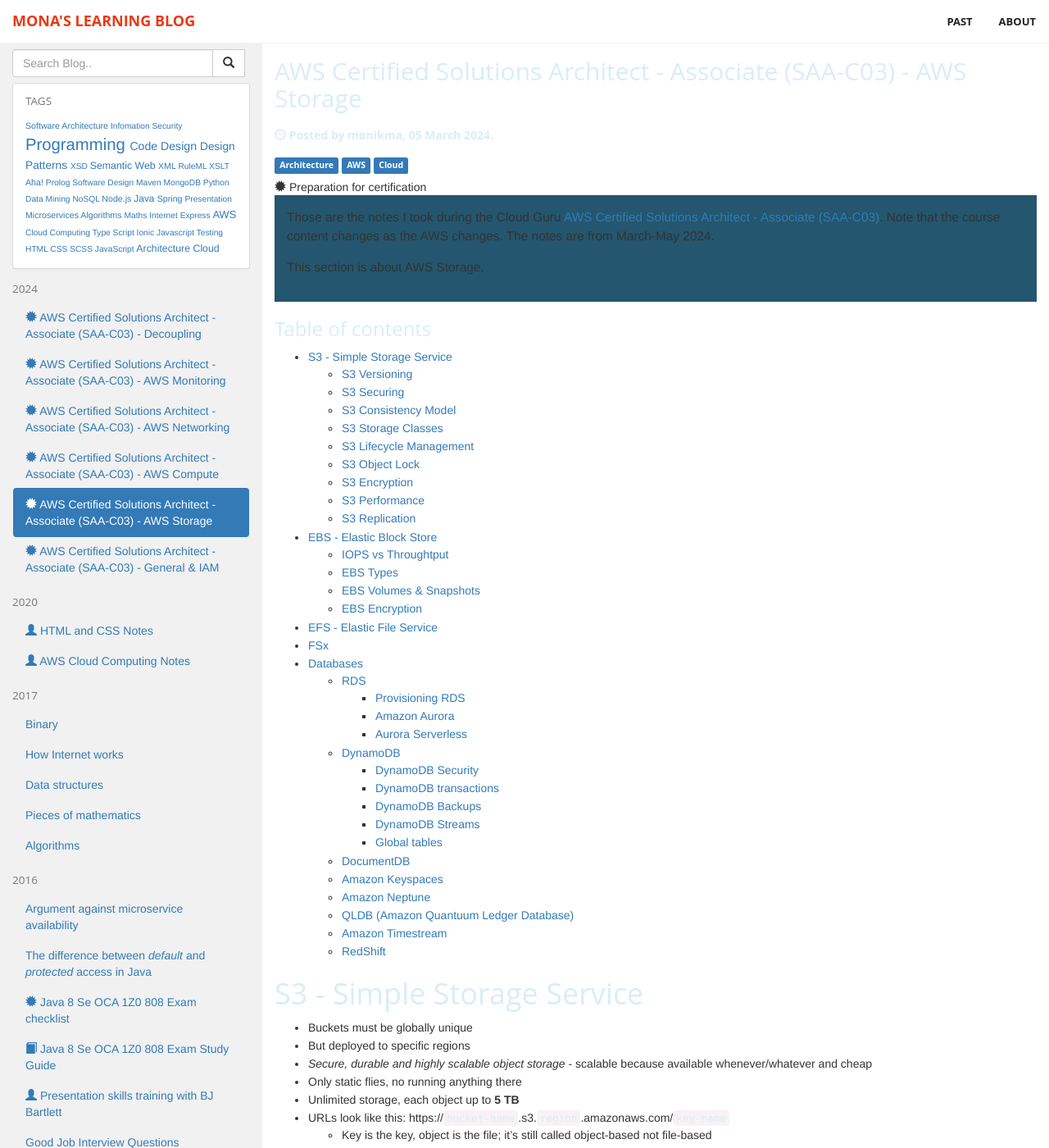
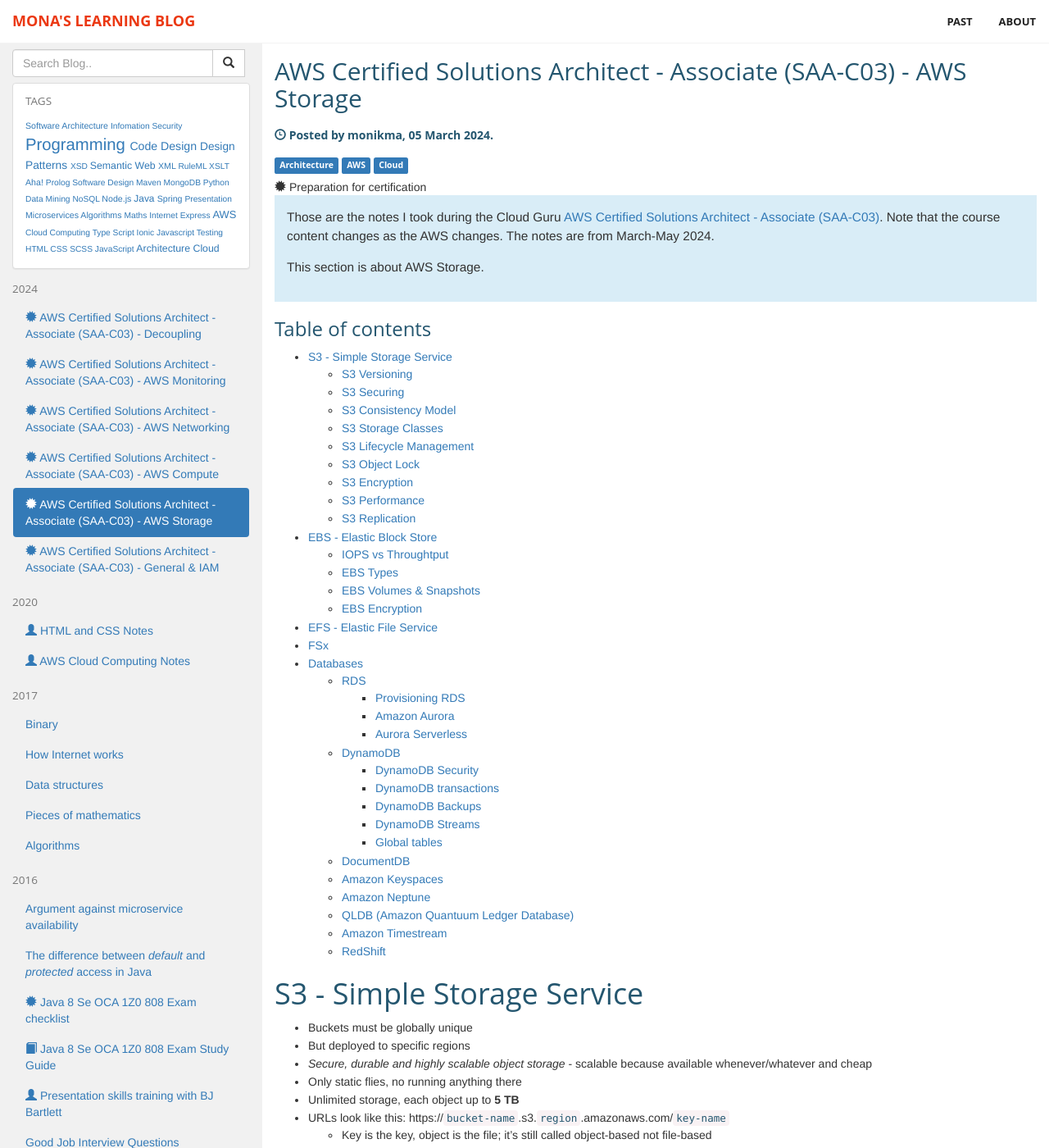
Before and after one commit to monikma/monikma.github.io, a Jekyll site: the page built from _posts/2024-03-05-aws-certified-solutions-architect-storage.md, in a window 1280 px wide and 1400 px high. Shown: the whole window at 82% size. Built offline with Jekyll 4.4.1, drawn with Linux system fonts in a browser that asks for light colours.

```diff
--- a/_posts/2024-03-05-aws-certified-solutions-architect-storage.md
+++ b/_posts/2024-03-05-aws-certified-solutions-architect-storage.md
@@ -9,8 +9,8 @@ tags:
 - Cloud
 commentIssueId: 44
 type: certification
-emphasisColor: d9edf7
-emphasisColorBg: 24566f
+emphasisColorBg: d9edf7
+emphasisColor: 24566f
 ---
 
 <div class="bg-info panel-body" markdown="1">
```
